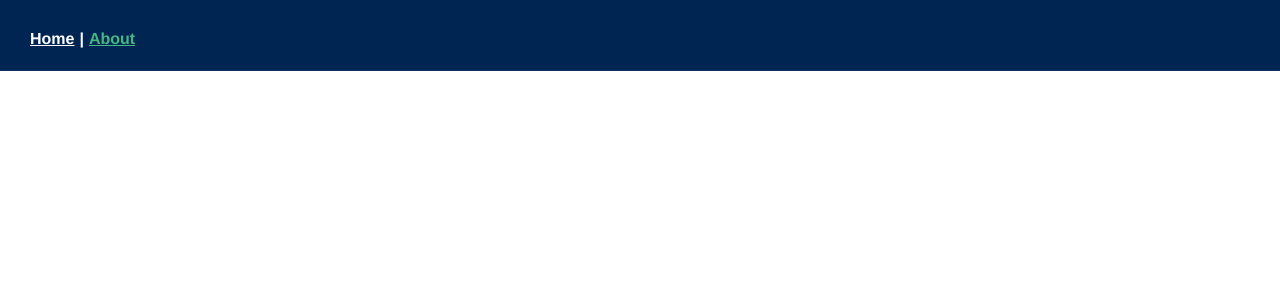
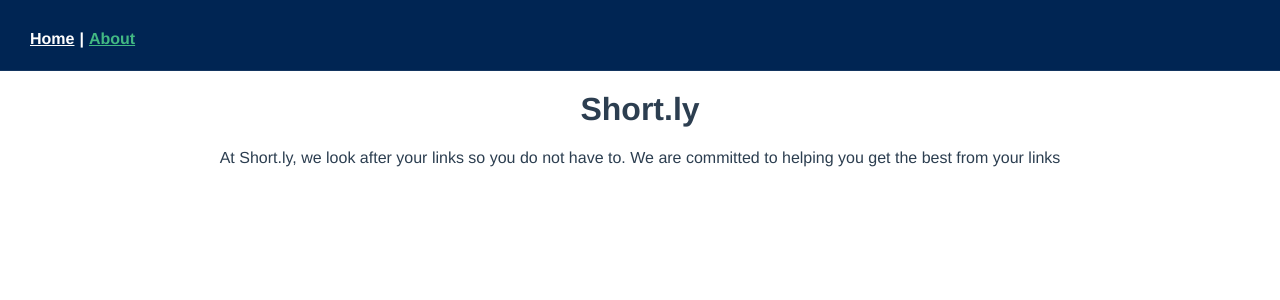
Before and after one commit to codejockie/url-shortener, a Vue app in the folder client/: page /about in a window 1280 px wide. Shown: the top 300 px of the page. Built offline with nearby package versions, Linux system fonts and the light colour scheme; no server answers.

Commit message:
update About page

```diff
--- a/client/src/views/About.vue
+++ b/client/src/views/About.vue
@@ -1,5 +1,19 @@
 <template>
   <div class="about">
-    <h1>This is an about page</h1>
+    <h1>Short.ly</h1>
+    <div>
+      <p>At Short.ly, we look after your links so you do not have to. We are committed to helping you get the best from your links</p>
+    </div>
   </div>
 </template>
+<style lang="scss" scoped>
+.about {
+  margin-top: 71px;
+  padding: 0 20px;
+  text-align: center;
+
+  & h1 {
+    padding-top: 20px;
+  }
+}
+</style>
```
